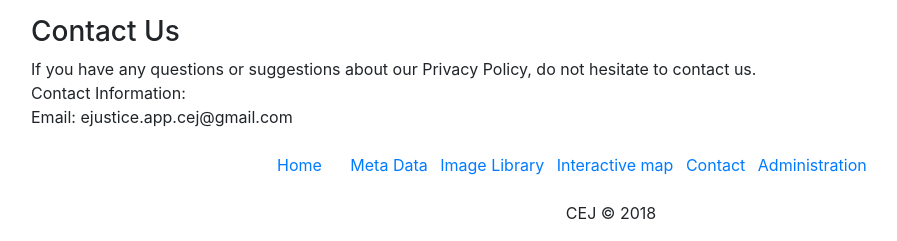
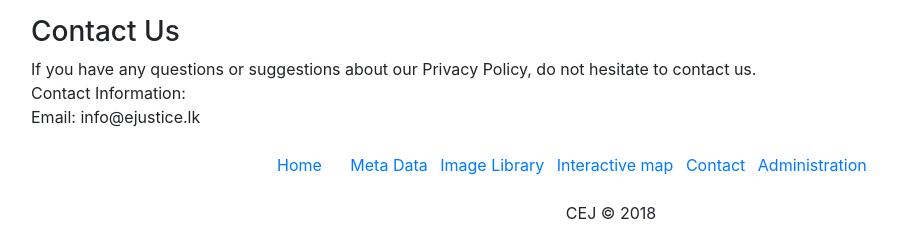
Before and after one commit to nouffer/senris, a Django app: page /privacy/ in a window 1280 px wide. Shown: the part 1457-1698 px from the top of the page, without its empty margins (29-926 px from the left). Run offline with Django 3.2, Linux system fonts and the light colour scheme; parts of the project's set-up code (start-up, migrations or seed data) failed here and were passed over; some libraries are stand-ins or nearby versions.

Commit message:
added privacy policy6

```diff
--- a/templates/senris/privacy.html
+++ b/templates/senris/privacy.html
@@ -150,7 +150,7 @@ The app does use third party services that may collect information used to ident
             <p>
                 If you have any questions or suggestions about our Privacy Policy, do not hesitate to contact us.<br>
                 Contact Information:<br>
-                Email: ejustice.app.cej@gmail.com
+                Email: info@ejustice.lk
             </p>
 
 
```
